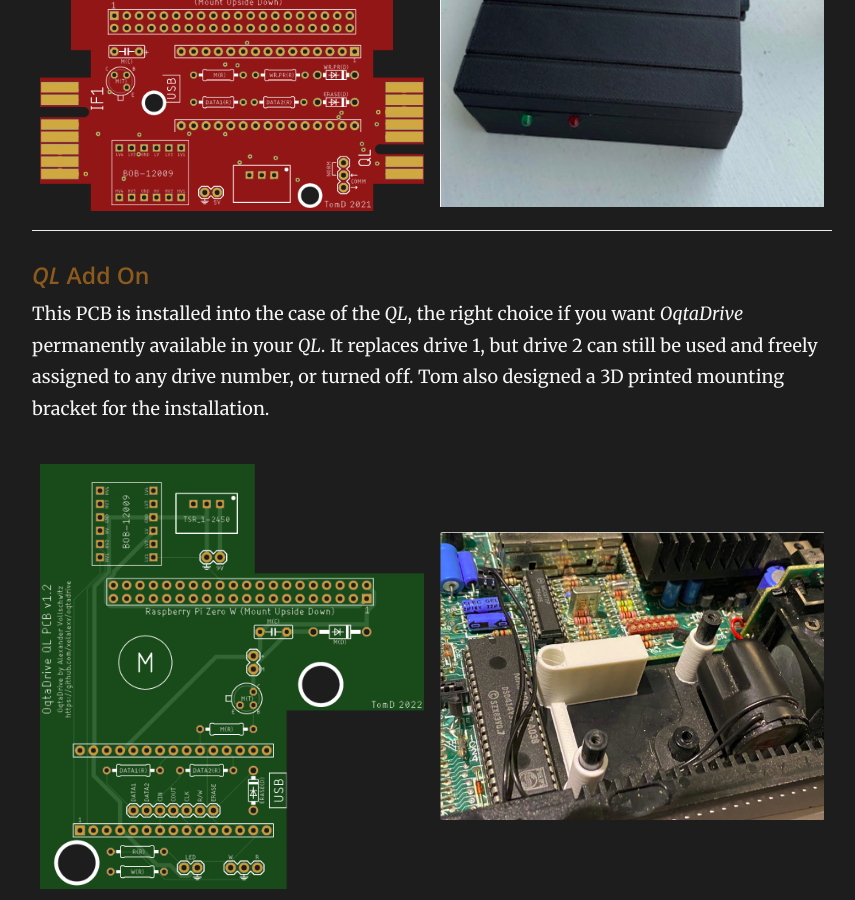
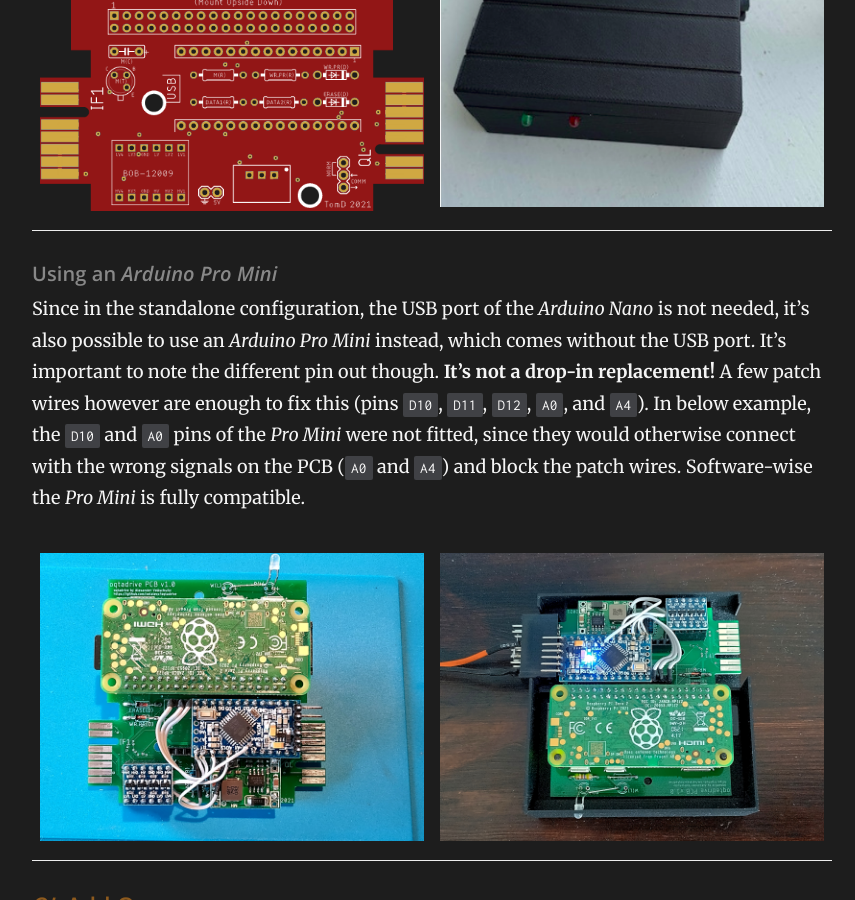
Before and after one commit to xelalexv/oqtadocs, a Jekyll site: the page built from _docs/02.getting-started/build.md, in a window 1280 px wide and 900 px high, scrolled down 2819 px. Shown: the whole window, without its empty margins (358-1213 px from the left). Built offline with Jekyll 4.4.1, drawn with Linux system fonts in a browser that asks for light colours.

Commit message:
note about Pro Mini

```diff
--- a/_docs/02.getting-started/build.md
+++ b/_docs/02.getting-started/build.md
@@ -43,6 +43,16 @@
     </tr>
 </table>
 
+##### Using an *Arduino Pro Mini*
+Since in the standalone configuration, the USB port of the *Arduino Nano* is not needed, it's also possible to use an *Arduino Pro Mini* instead, which comes without the USB port. It's important to note the different pin out though. **It's not a drop-in replacement!** A few patch wires however are enough to fix this (pins `D10`, `D11`, `D12`, `A0`, and `A4`). In below example, the `D10` and `A0` pins of the *Pro Mini* were not fitted, since they would otherwise connect with the wrong signals on the PCB (`A0` and `A4`) and block the patch wires. Software-wise the *Pro Mini* is fully compatible.
+
+<table>
+    <tr>
+        <td width="45%"><img src="{{site.baseurl}}/images/oq-promini-1.jpg" /></td>
+        <td width="45%"><img src="{{site.baseurl}}/images/oq-promini-2.jpg" /></td>
+    </tr>
+</table>
+
 #### *QL* Add On
 This PCB is installed into the case of the *QL*, the right choice if you want *OqtaDrive* permanently available in your *QL*. It replaces drive 1, but drive 2 can still be used and freely assigned to any drive number, or turned off. Tom also designed a 3D printed mounting bracket for the installation.
 
```
Also changed, not shown: images/oq-promini-1.jpg (added), images/oq-promini-2.jpg (added).
